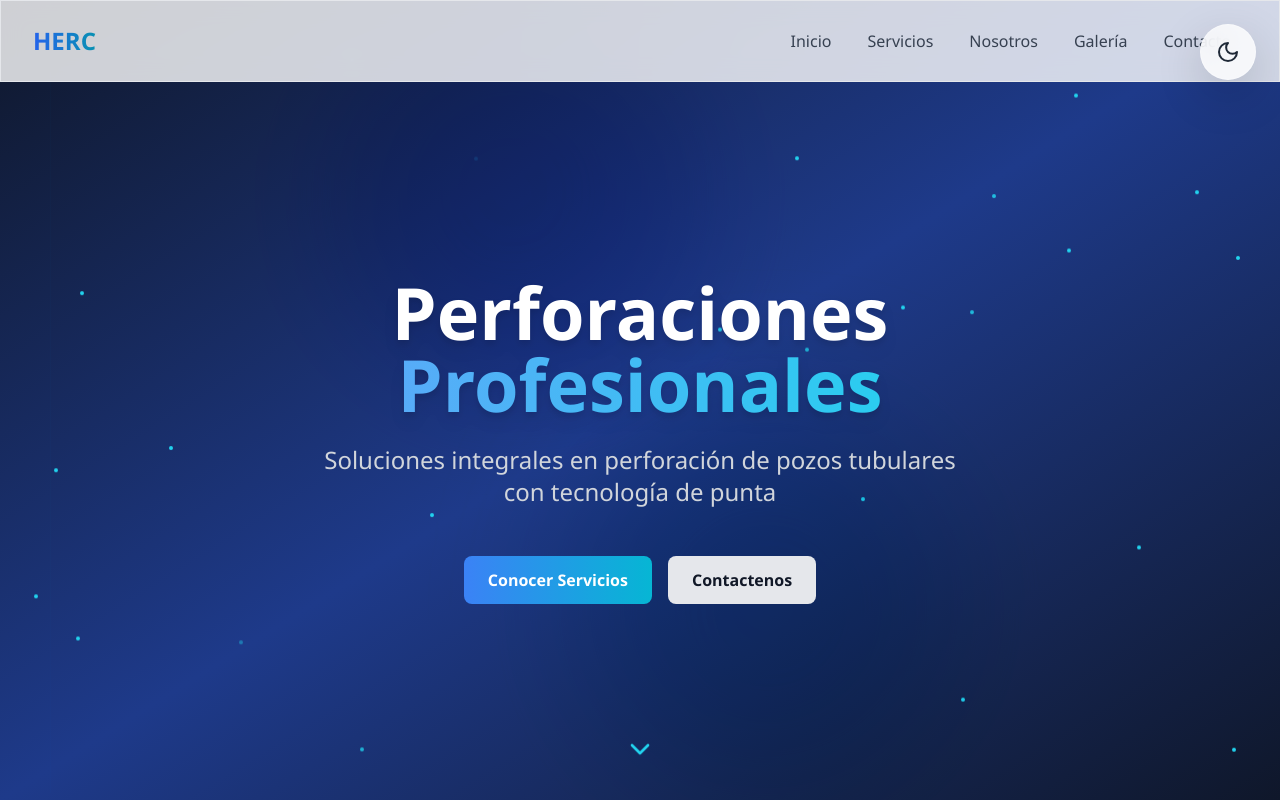
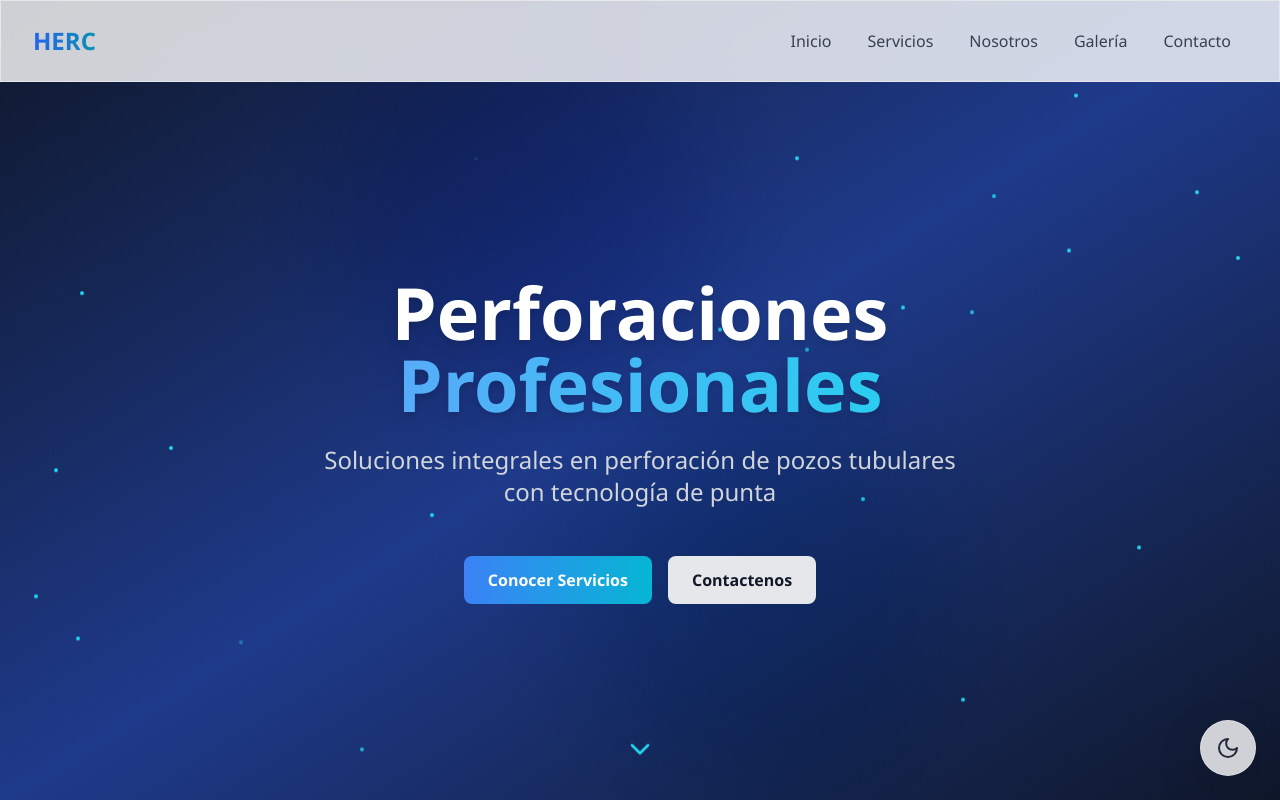
Before and after one commit to iArthas/HERC, a Next.js app: page / in a window 1280 px wide. Shown: the top 800 px of the page. Built offline with nearby package versions, Linux system fonts and the light colour scheme.

Commit message:
feat: reorganize floating buttons with theme toggle integrated
Update FloatingButtons to include theme toggle at the bottom.

Co-authored-by: Miguel <153693611+iArthas@users.noreply.github.com>

```diff
--- a/app/components/FloatingButtons.tsx
+++ b/app/components/FloatingButtons.tsx
@@ -1,11 +1,13 @@
 'use client';
 
 import { useState, useEffect } from 'react';
-import { Phone, ArrowUp } from 'lucide-react';
+import { Phone, ArrowUp, Moon, Sun } from 'lucide-react';
+import { useTheme } from '@/app/context/ThemeContext';
 
 export function FloatingButtons() {
   const [showScrollTop, setShowScrollTop] = useState(false);
   const [showWhatsapp, setShowWhatsapp] = useState(false);
+  const { theme, toggleTheme, mounted } = useTheme();
 
   useEffect(() => {
     const handleScroll = () => {
@@ -38,7 +40,7 @@ export function FloatingButtons() {
           hover:scale-110 active:scale-95
           shadow-lg hover:shadow-2xl
           group
-          ${showWhatsapp ? 'bottom-24 opacity-100 visible' : 'bottom-6 opacity-0 invisible'}
+          ${showWhatsapp ? 'bottom-32 opacity-100 visible' : 'bottom-6 opacity-0 invisible'}
         `}
         title="Contactar por WhatsApp"
         aria-label="WhatsApp"
@@ -62,13 +64,55 @@ export function FloatingButtons() {
           hover:scale-110 active:scale-95
           shadow-lg hover:shadow-2xl
           group
-          ${showScrollTop ? 'bottom-6 opacity-100 visible' : 'bottom-6 opacity-0 invisible pointer-events-none'}
+          ${showScrollTop ? 'bottom-20 opacity-100 visible' : '-bottom-20 opacity-0 invisible pointer-events-none'}
         `}
         title="Volver al inicio"
         aria-label="Scroll to top"
       >
         <ArrowUp size={24} className="text-white" />
       </button>
+
+      {/* Botón Toggle Tema */}
+      {mounted && (
+        <button
+          onClick={toggleTheme}
+          className={`
+            fixed right-6 bottom-6 z-40
+            w-14 h-14 rounded-full
+            flex items-center justify-center
+            transition-all duration-300 ease-out
+            backdrop-blur-md
+            border border-opacity-30
+            hover:scale-110 active:scale-95
+            shadow-lg hover:shadow-xl
+            group
+            ${
+              theme === 'light'
+                ? 'bg-white/80 border-white/30 text-gray-800 hover:bg-white'
+                : 'bg-slate-800/80 border-slate-700/50 text-yellow-400 hover:bg-slate-700'
+            }
+          `}
+          title={`Cambiar a modo ${theme === 'light' ? 'oscuro' : 'claro'}`}
+          aria-label="Toggle theme"
+        >
+          <div className="relative w-6 h-6">
+            {theme === 'light' ? (
+              <Moon
+                size={24}
+                className="absolute inset-0 group-hover:animate-pulse transition-all duration-300"
+              />
+            ) : (
+              <Sun
+                size={24}
+                className="absolute inset-0 group-hover:animate-pulse transition-all duration-300"
+              />
+            )}
+          </div>
+
+          {/* Efecto de partículas alrededor */}
+          <div className="absolute inset-0 rounded-full bg-gradient-to-r from-blue-400/20 to-cyan-400/20 opacity-0 group-hover:opacity-100 transition-opacity duration-300 blur-lg" />
+        </button>
+      )}
     </>
   );
 }
--- a/app/layout.tsx
+++ b/app/layout.tsx
@@ -1,6 +1,5 @@
 import type { Metadata } from 'next';
 import { ThemeProvider } from '@/app/context/ThemeContext';
-import { ThemeToggle } from '@/app/components/ThemeToggle';
 import { FloatingButtons } from '@/app/components/FloatingButtons';
 import './globals.css';
 
@@ -35,7 +34,6 @@ export default function RootLayout({
       </head>
       <body className="bg-white dark:bg-slate-900 text-gray-900 dark:text-white transition-colors duration-300">
         <ThemeProvider>
-          <ThemeToggle />
           <FloatingButtons />
           {children}
         </ThemeProvider>
```
Also changed, not shown: 1 other file (tests, documents, lock files or other folders).
